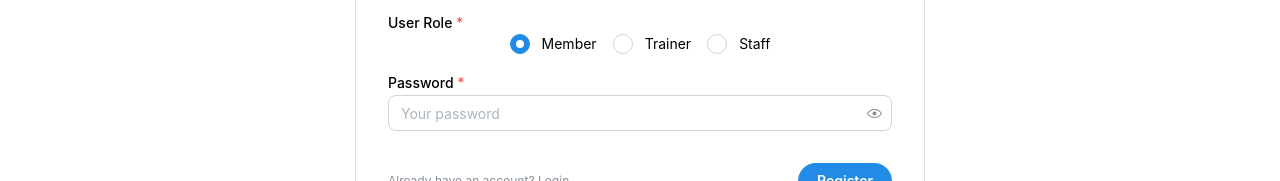
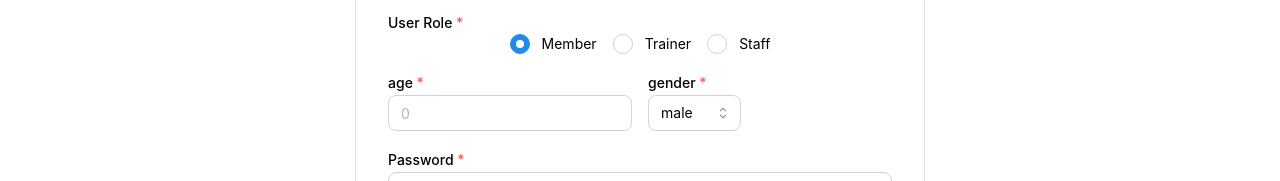
Before and after one commit to Andrew-Ver/COMP3005-W24-Proj, a Next.js app in the folder frontend/: page /login in a window 1280 px wide. Both pictures are taken after a click on the button "Don't have an account? Register". Shown: the part 440-621 px from the top of the page. Built offline with nearby package versions, Linux system fonts and the light colour scheme; no server answers.

Commit message:
Added age and gender requirement for member while registering

```diff
--- a/frontend/components/authform/authform.tsx
+++ b/frontend/components/authform/authform.tsx
@@ -13,6 +13,8 @@ import {
   Radio,
   Tooltip,
   Flex,
+  Select,
+  NativeSelect,
 } from "@mantine/core";
 
 import React from "react";
@@ -35,11 +37,33 @@ export default function AuthForm(props: PaperProps) {
       firstname: "",
       lastname: "",
       role: "member",
-      rateperhour: ""
+      rateperhour: "",
+      age: "",
+      gender: "male"
     },
     validateInputOnChange: true,
 
     validate: {
+      gender: (value, values) => {
+        if (values.role === "member") {
+          if (!value) {
+            return "Gender is required for members";
+          }
+        }
+        return null;
+      },
+      age: (value, values) => {
+        if (values.role === "member") {
+          if (!value) {
+            return "Age is required for members";
+          } else if (isNaN(parseFloat(value))) {
+            return "Age must be a number";
+          } else if (parseFloat(value) <= 0) {
+            return "Age must be a positive number";
+          }
+        }
+        return null;
+      },
       rateperhour: (value, values) => {
         if (values.role === "trainer") {
           if (!value) {
@@ -78,6 +102,8 @@ export default function AuthForm(props: PaperProps) {
     lastname?: string;
     role?: string;
     rateperhour: string;
+    age: string;
+    gender?: string;
   }) => {
     if (type === "login") {
       const result: any = await signIn("credentials", {
@@ -134,6 +160,7 @@ export default function AuthForm(props: PaperProps) {
         }),
       });
 
+      if (values.role === "trainer") {
         // Call the API endpoint to register the user in the trainer db
         const trainerResponse: any = await fetch("/api/trainer/register", {
           method: "POST",
@@ -146,6 +173,47 @@ export default function AuthForm(props: PaperProps) {
             rateperhour: values.rateperhour
           }),
         });
+        if (!trainerResponse.ok) {
+          // Handle the error message here
+          // using (await response.json()).message), as retrieved from the API
+          notifications.show({
+            title: "Error Attempting to Register to Trainer Database",
+            icon: <IconX />,
+            message: (await trainerResponse.json()).message,
+            color: "red",
+          });
+          // Reset the form after an invalid login attempt
+          //form.reset();
+        }
+      }
+      else if (values.role === "member") {
+        // Call the API endpoint to register the user to the member db
+        const memberResponse: any = await fetch("/api/member/register", {
+          method: "POST",
+          headers: {
+            "Content-Type": "application/json",
+          },
+          //body: JSON.stringify(values),
+          body: JSON.stringify({
+            username: values.username.toLowerCase(),
+            age: values.age,
+            gender: values.gender
+          }),
+        });
+
+        if (!memberResponse.ok) {
+          // Handle the error message here
+          // using (await response.json()).message), as retrieved from the API
+          notifications.show({
+            title: "Error Attempting to Register to Member Database",
+            icon: <IconX />,
+            message: (await memberResponse.json()).message,
+            color: "red",
+          });
+          // Reset the form after an invalid login attempt
+          //form.reset();
+        }
+      }
 
       if (!accountResponse.ok) {
         // Handle the error message here
@@ -159,18 +227,6 @@ export default function AuthForm(props: PaperProps) {
         // Reset the form after an invalid login attempt
         //form.reset();
         form.setFieldValue("password", "");
-      }
-      else if (!trainerResponse.ok) {
-        // Handle the error message here
-        // using (await response.json()).message), as retrieved from the API
-        notifications.show({
-          title: "Error Attempting to Register to Trainer Database",
-          icon: <IconX />,
-          message: (await trainerResponse.json()).message,
-          color: "red",
-        });
-        // Reset the form after an invalid login attempt
-        //form.reset();
       }
       else {
         form.reset();
@@ -201,6 +257,7 @@ export default function AuthForm(props: PaperProps) {
       }
     }
   };
+
 
   return (
     <Paper radius="md" p="xl" withBorder {...props}>
@@ -273,6 +330,7 @@ export default function AuthForm(props: PaperProps) {
                   <Radio value="administrator" label="Staff" />
                 </Group>
               </RadioGroup>
+
               {form.values.role === "trainer" && (
                 <TextInput
                   required
@@ -289,6 +347,40 @@ export default function AuthForm(props: PaperProps) {
                   radius="md"
                 >
                 </TextInput>
+              )}
+
+              {form.values.role === "member" && (
+                <Group>
+                  <TextInput
+                    required
+                    label="age"
+                    placeholder="0"
+                    value={form.values.age}
+                    onChange={(event) =>
+                      form.setFieldValue("age", event.currentTarget.value)
+                    }
+                    error={
+                      form.errors.age &&
+                      "Age is required for members"
+                    }
+                    radius="md"
+                  />
+                  <NativeSelect
+                    required
+                    label="gender"
+                    value={form.values.gender}
+                    data={['male', 'female', 'others']}
+                    onChange={(event) =>
+                      form.setFieldValue("gender", event.currentTarget.value)
+                    }
+                    error={
+                      form.errors.gender &&
+                      "Gender is required for members"
+                    }
+                    radius="md"
+                  />
+                </Group>
+
               )}
             </>
           )}
--- /dev/null
+++ b/frontend/pages/api/member/register.ts
@@ -0,0 +1,31 @@
+import { NextApiRequest, NextApiResponse } from "next";
+import pool from "@/db";
+
+export default async function handler(
+    req: NextApiRequest,
+    res: NextApiResponse
+) {
+    if (req.method !== "POST") {
+        return res.status(405).json({ message: "Method Not Allowed" });
+    }
+    const { username, age, gender } = req.body;
+
+    try {
+        const query = `
+        INSERT INTO member (member_username, age, gender)
+        VALUES ($1, $2, $3)
+        RETURNING *;`;
+
+        const result = await pool.query(query, [
+            username,
+            parseFloat(age),
+            gender
+        ]);
+
+        //return newly created user
+        res.status(201).json({ user: result.rows[0] });
+    } catch (error: any) {
+        //console.error("Error registering user:", error);
+        return res.status(400).json({ message: "Error registering user into Member db" });
+    }
+}
--- a/frontend/pages/api/register.ts
+++ b/frontend/pages/api/register.ts
@@ -19,10 +19,11 @@ export default async function handler(
 
         const result = await pool.query(createAccountQuery, [username, name, password, role]);
 
-        const createMemberQuery = `
-                        INSERT INTO member (member_username, age, gender)
-                        VALUES ($1, $2, $3);`;
-        const createMemberResult = await pool.query(createMemberQuery, [username, 20, "male"]);
+        // This part is moved under api/member/register
+        // const createMemberQuery = `
+        //                 INSERT INTO member (member_username, age, gender)
+        //                 VALUES ($1, $2, $3);`;
+        // const createMemberResult = await pool.query(createMemberQuery, [username, 20, "male"]);
 
         //return newly created user
         res.status(201).json({ user: result.rows[0] });
--- a/frontend/pages/api/trainer/availability/get.ts
+++ b/frontend/pages/api/trainer/availability/get.ts
@@ -16,7 +16,6 @@ export default async function handler(req: NextApiRequest, res: NextApiResponse<
                 ORDER BY begin_time ASC;`;
 
   const result = await pool.query(query, [username]);
-  console.log(result)
 
   // Convert datetime "2020-01-01T09:00:00.000Z" to "2020-01-01 09:00:00"
   // among a few other changes
```
Also changed, not shown: frontend/pages/login/index.tsx (line endings or trailing spaces). Lines whose indentation alone changed are shown as unchanged.
